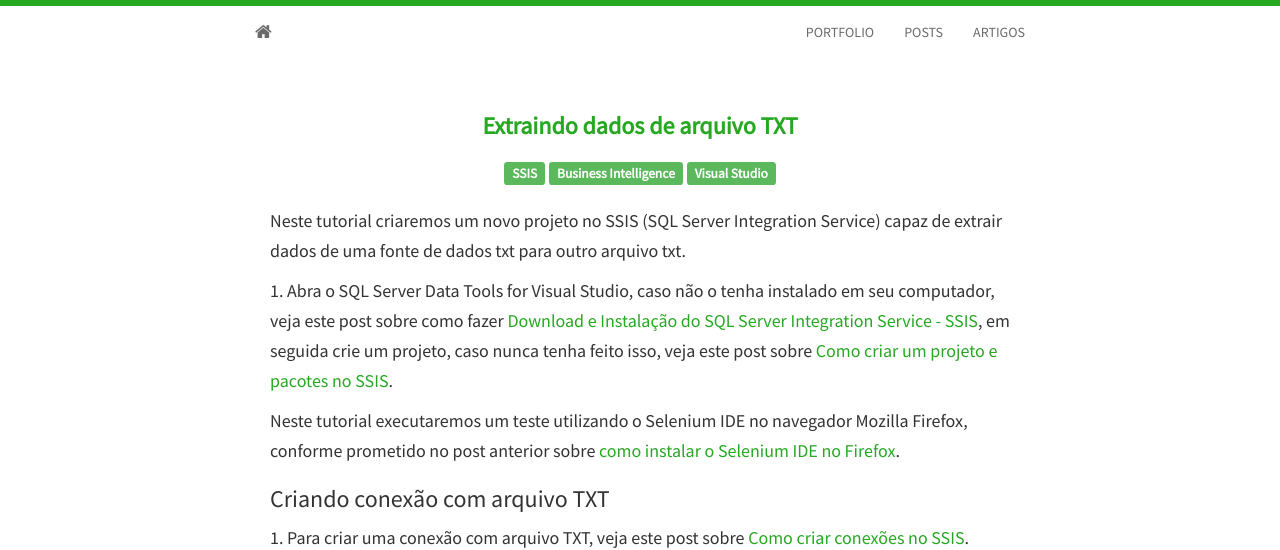
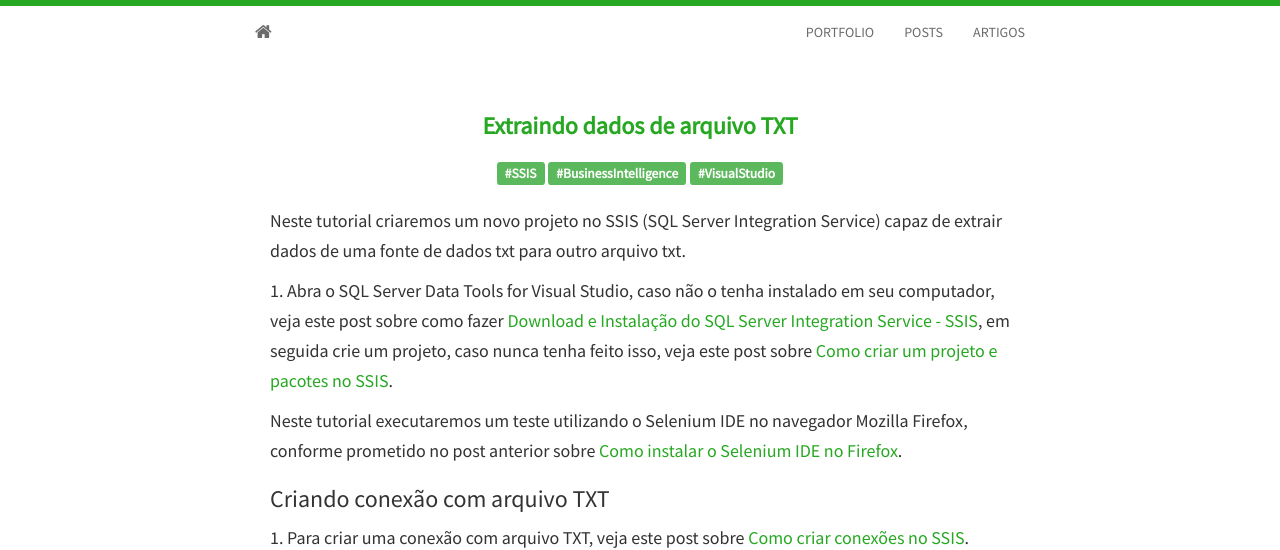
Before and after one commit to mateusbtlopes/mateusbtlopes.github.io, a Jekyll site: the page built from _posts/2016-12-29-extraindo dados de arquivo txt.md, in a window 1280 px wide and 900 px high. Shown: the top 550 px of the window. Built offline with Jekyll 4.4.1, drawn with Linux system fonts in a browser that asks for light colours; nearby versions of some CDN libraries.

Commit message:
Update 2016-12-29-extraindo dados de arquivo txt.md

```diff
--- a/_posts/2016-12-29-extraindo dados de arquivo txt.md
+++ b/_posts/2016-12-29-extraindo dados de arquivo txt.md
@@ -2,20 +2,20 @@
 layout: post
 title:  Extraindo dados de arquivo TXT
 tags:
-- SSIS
-- Business Intelligence
-- Visual Studio
+- '#SSIS'
+- '#BusinessIntelligence'
+- '#VisualStudio'
 ---
 
 <p>Neste tutorial criaremos um novo projeto no SSIS (SQL Server Integration Service) capaz de extrair dados de uma fonte de dados txt para outro arquivo txt.</p>
 
-<p>1. Abra o SQL Server Data Tools for Visual Studio, caso não o tenha instalado em seu computador, veja este post sobre como fazer <a href="http://mateusblopes.com.br/Download-e-Instalacao-SQL-Server-Integration-Service-SSIS.html" target="_blank">Download e Instalação do SQL Server Integration Service - SSIS</a>, em seguida crie um projeto, caso nunca tenha feito isso, veja este post sobre <a href="http://mateusblopes.com.br/Criando-projeto-e-pacotes-no-SSIS.html" target="_blank">Como criar um projeto e pacotes no SSIS</a>.</p>
+<p>1. Abra o SQL Server Data Tools for Visual Studio, caso não o tenha instalado em seu computador, veja este post sobre como fazer <a href="https://mateusblopes.github.io/download-e-instalacao-sql-server-integration-service-ssis" target="_blank">Download e Instalação do SQL Server Integration Service - SSIS</a>, em seguida crie um projeto, caso nunca tenha feito isso, veja este post sobre <a href="https://mateusblopes.github.io/criando-projeto-e-pacotes-no-ssis.html" target="_blank">Como criar um projeto e pacotes no SSIS</a>.</p>
 
-<p>Neste tutorial executaremos um teste utilizando o Selenium IDE no navegador Mozilla Firefox, conforme prometido no post anterior sobre <a href="http://mateusblopes.com.br/instalando-selenium-ide-no-firefox.html" target="_blank">como instalar o Selenium IDE no Firefox</a>.</p>
+<p>Neste tutorial executaremos um teste utilizando o Selenium IDE no navegador Mozilla Firefox, conforme prometido no post anterior sobre <a href="https://mateusblopes.github.io/instalando-selenium-ide-no-firefox" target="_blank">Como instalar o Selenium IDE no Firefox</a>.</p>
 
 <h3 id="heading3">Criando conexão com arquivo TXT</h3>
 
-<p>1. Para criar uma conexão com arquivo TXT, veja este post sobre <a href="http://mateusblopes.com.br/criando-conexoes-no-ssis.html" target="_blank">Como criar conexões no SSIS</a>.</p>
+<p>1. Para criar uma conexão com arquivo TXT, veja este post sobre <a href="https://mateusblopes.github.io/criando-conexoes-no-ssis.html" target="_blank">Como criar conexões no SSIS</a>.</p>
 
 <h3 id="heading3">Extraindo dados de um arquivo TXT para outro arquivo TXT</h3>
 
```
